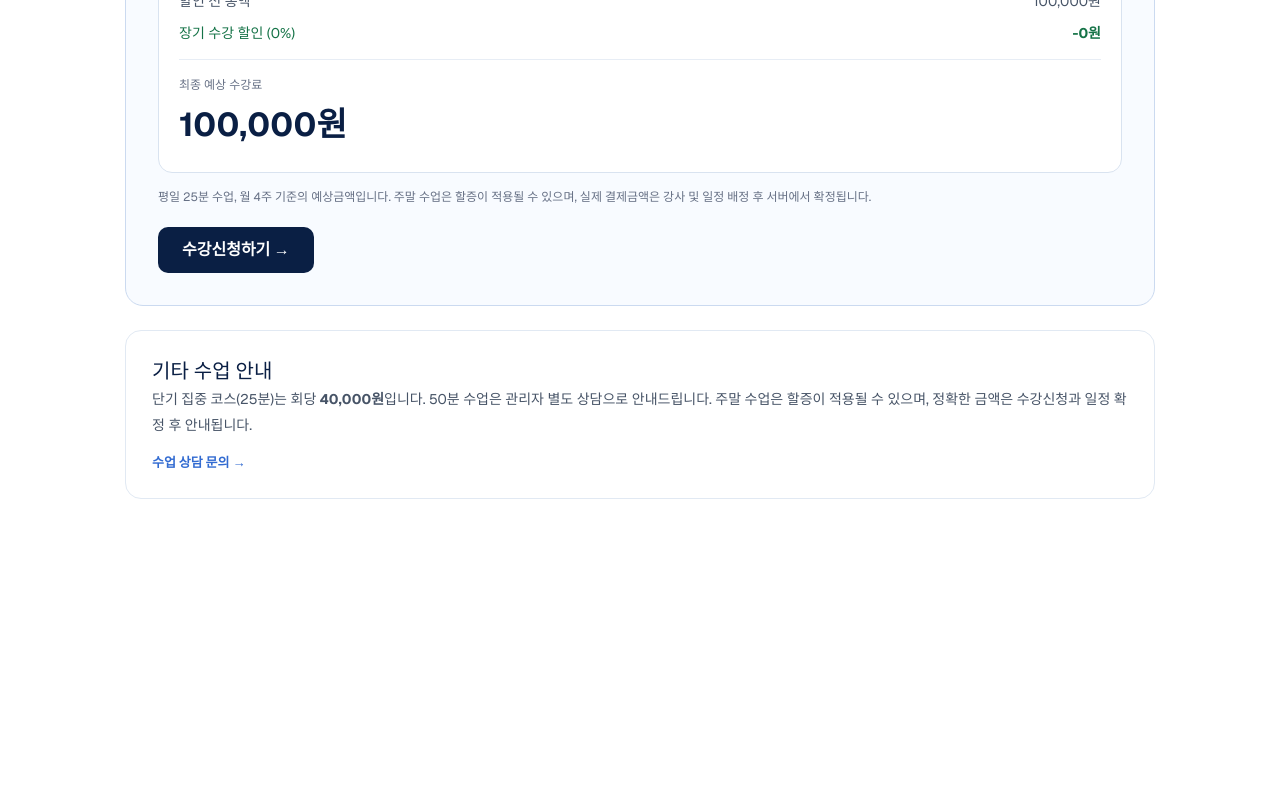
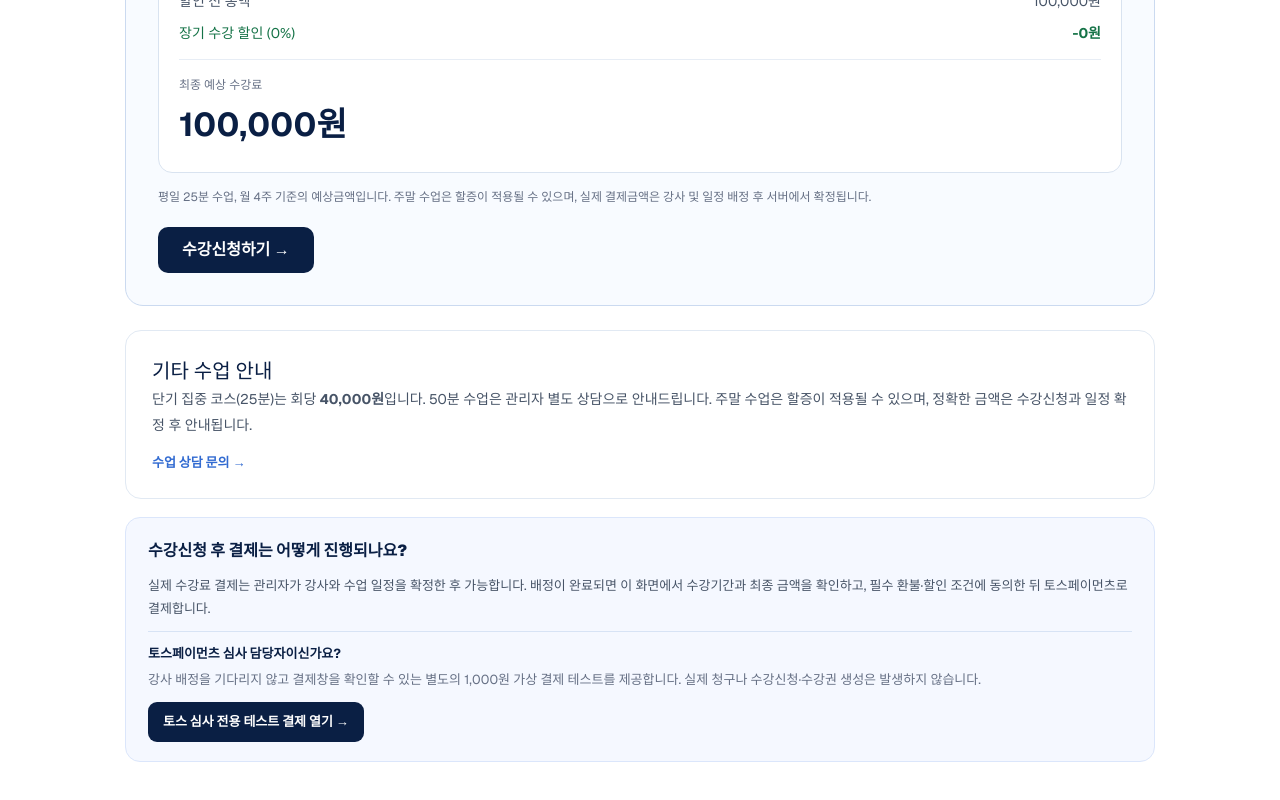
Before and after one commit to buyallkorea/talkly-platform, a Next.js app: page /tuition in a window 1280 px wide. Shown: the part 1250-2050 px from the top of the page. Before the commit the page ends 1841 px from the top, so only its background shows below. Built offline with nearby package versions, Linux system fonts and the light colour scheme.

Commit message:
feat: show real enrollment next steps and Toss review shortcut

```diff
--- a/app/tuition/page.tsx
+++ b/app/tuition/page.tsx
@@ -1,5 +1,6 @@
 import type { Metadata } from "next";
 import Link from "next/link";
+import TossReviewInfo from "@/components/payments/TossReviewInfo";
 import TuitionCalculator from "@/components/TuitionCalculator";
 import { TUITION_REGIONS, TUITION_MONTHS, tuitionAmount } from "@/lib/tuition";
 
@@ -74,6 +75,7 @@ export default function TuitionPage() {
           </p>
           <Link href="/consultation" style={{ display: "inline-block", marginTop: 14, fontSize: 13, fontWeight: 800, color: "#326bd1" }}>수업 상담 문의 →</Link>
         </section>
+        <TossReviewInfo />
       </div>
     </main>
   );
```
